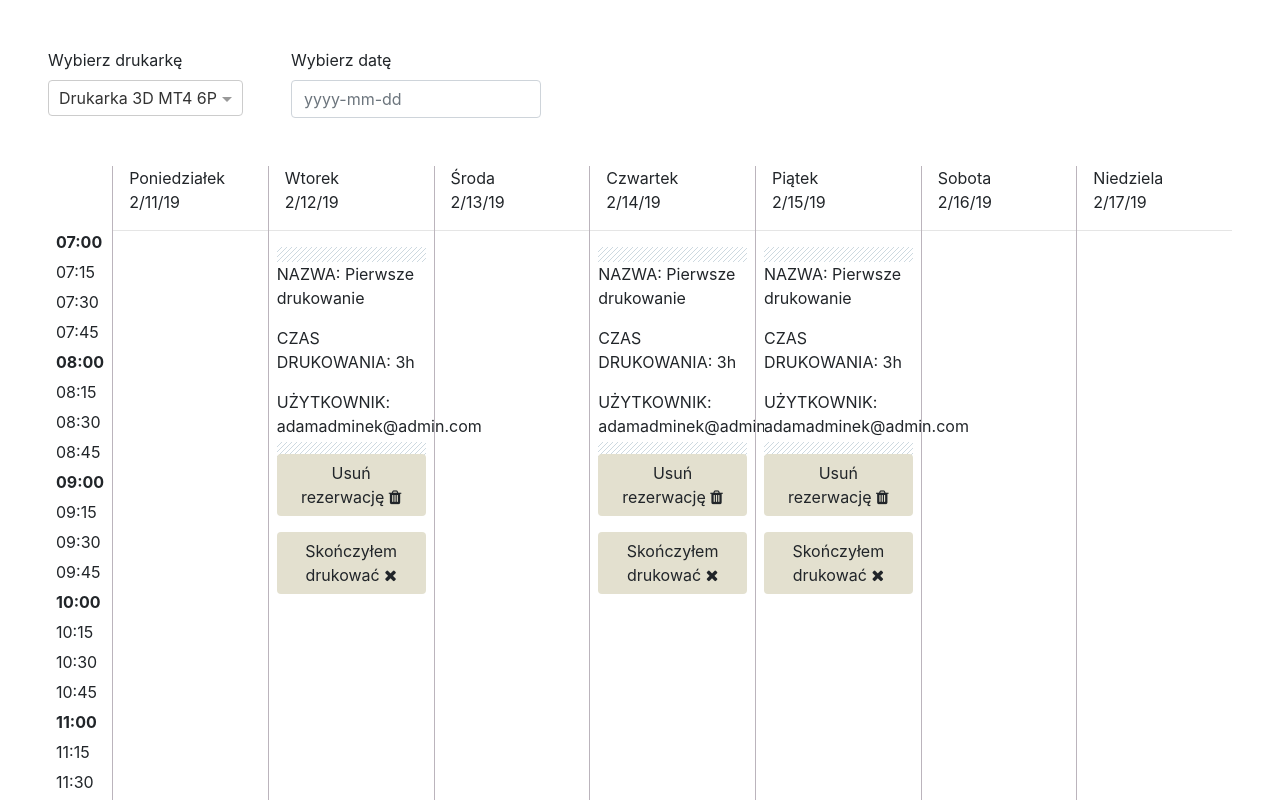
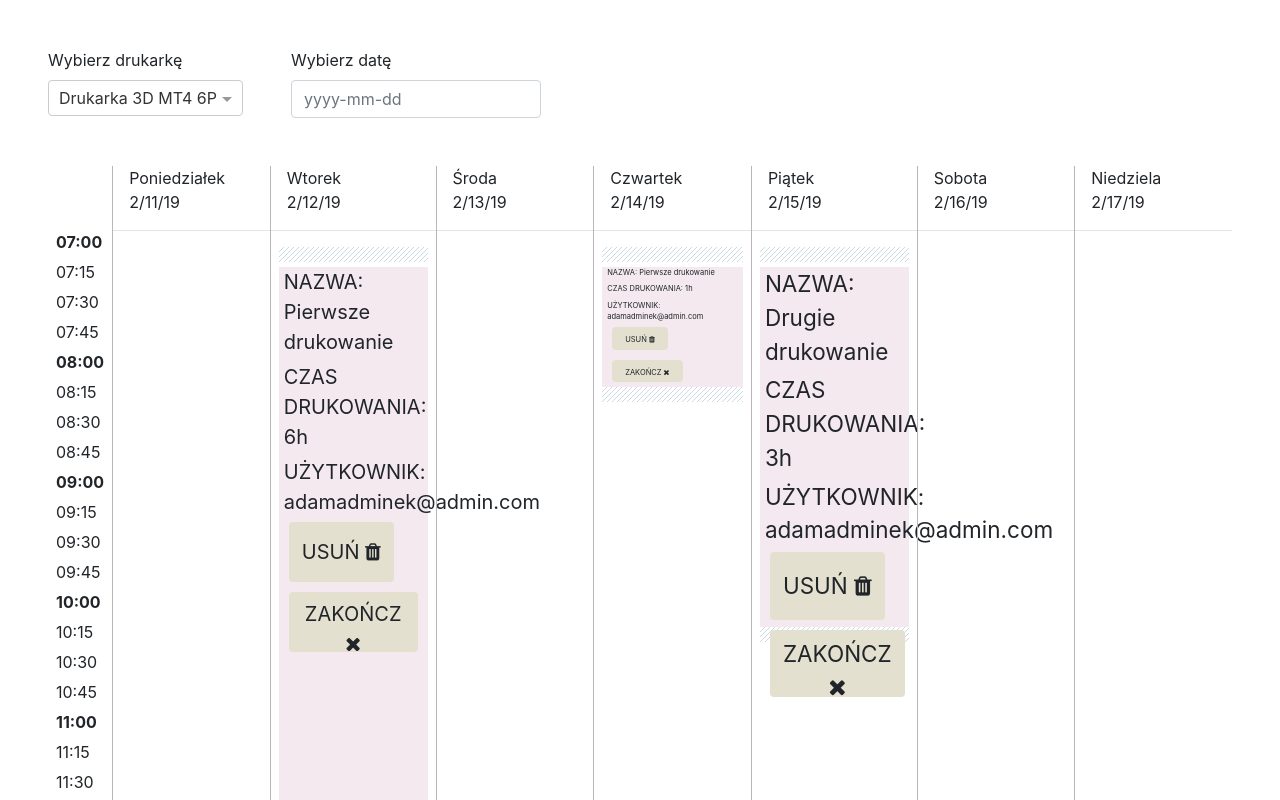
Before and after one commit to Alicja-Majewska/3d-printing-queue-webclient, an Angular app: page / in a window 1280 px wide. Shown: the top 800 px of the page. Built offline with nearby package versions, Linux system fonts and the light colour scheme.

Commit message:
new service timeComparator

```diff
--- a/src/app/app.component.html
+++ b/src/app/app.component.html
@@ -2,5 +2,5 @@
 
 <app-scheduler></app-scheduler>
 
-<app-reservation></app-reservation>
+
 </section>
--- a/src/app/components/reservation/reservation.component.html
+++ b/src/app/components/reservation/reservation.component.html
@@ -1,11 +1,17 @@
 <div *ngIf="reservation" >
   <div class="technicalSpace"></div>
-    <div class="reservationBody" [ngStyle]="{ 'height': convertDurationToMins() +'px'}">
-        <p>NAZWA: {{reservation.name}}</p>
-        <p>CZAS DRUKOWANIA: {{reservation.duration}}h</p>
-        <p>UŻYTKOWNIK: {{reservation.user.mail}}</p>
-        <p><button class="btn btn-default">Usuń rezerwację <i class="fa fa-trash"></i></button></p>
-        <p><button class="btn btn-default">Skończyłem drukować <i class="fa fa-close"></i></button></p>
+    <div class="reservationBody" [ngStyle]="{ 'height': calculateHeight() +'px'}">
+        <p [ngStyle]="{ 'font-size': calculateSizeOfElements() +'px'}">NAZWA: {{reservation.name}}</p>
+        <p [ngStyle]="{ 'font-size': calculateSizeOfElements() +'px'}">CZAS DRUKOWANIA: {{reservation.duration}}h</p>
+        <p [ngStyle]="{ 'font-size': calculateSizeOfElements() +'px'}">UŻYTKOWNIK: {{reservation.user.mail}}</p>
+        <p>
+          <button class="btn btn-default"
+          [ngStyle]="{ 'height': calculateSizeOfElements()*3 +'px', 'font-size': calculateSizeOfElements() +'px'}">
+            USUŃ <i class="fa fa-trash"></i></button></p>
+        <p>
+          <button class="btn btn-default"
+          [ngStyle]="{ 'height': calculateSizeOfElements()*3 +'px', 'font-size': calculateSizeOfElements() +'px'}">
+            ZAKOŃCZ <i class="fa fa-close"></i></button></p>
      </div>
     <div class="technicalSpace"></div>
 </div>
--- a/src/app/components/reservation/reservation.component.scss
+++ b/src/app/components/reservation/reservation.component.scss
@@ -6,17 +6,21 @@ background-size: 5px 5px;
 }
 
 .reservationBody {
-    background-color: #ffffff
+    background-color: #f3e9ee;
 }
-p{
-    height: auto;
-    min-height: 10px;
-
+p {
+     margin: 5px;
+     max-width: 0.1 wv;
 }
 
 .btn-default {
-    background-color: #e3e0cf;
-    height: auto;
-    min-height: 10px;
+     background-color: #e3e0cf;
+     width:auto;
+     height: auto;
+     margin: 5px;
+     text-align: center;
+     margin-top: 0;
+     white-space: normal;
+     overflow:hidden;
 
 }
--- a/src/app/components/reservation/reservation.component.ts
+++ b/src/app/components/reservation/reservation.component.ts
@@ -2,6 +2,7 @@ import { Component, OnInit, Input } from '@angular/core';
 import { Reservation } from 'src/app/objects/Reservation';
 import { ReservationDataFactory } from 'src/app/data/ReservationDataFactory';
 import { ReservationBackend } from 'src/app/objects/ReservationBackend';
+import { HeightCalculatorService } from 'src/app/services/height-calculator.service';
 
 @Component({
   selector: 'app-reservation',
@@ -10,18 +11,25 @@ import { ReservationBackend } from 'src/app/objects/ReservationBackend';
 })
 export class ReservationComponent implements OnInit {
 
-  constructor() { }
+  constructor(private heightCalculatorService: HeightCalculatorService) { }
 
   @Input()
   reservation: Reservation;
 
   ngOnInit() {
-    this.reservation = Reservation.fromBackend(ReservationDataFactory.getOne());
   }
 
-  convertDurationToMins(): number {
-    return this.reservation.duration*60;
+  calculateHeight(): number {
+    return this.heightCalculatorService.calculateHeightFromHours(this.reservation.duration);
   }
 
+  calculateSizeOfElements(): number {
+    const scale = this.calculateHeight();
+    if (scale < 600) {
+      return  scale/ 16;
+    } else {
+      return 20;
+    }
+  }
 
 }
```
Also changed, not shown: src/app/services/time-comperator.service.ts (added, +9 -0 lines), 1 other file (tests, documents, lock files or other folders).
